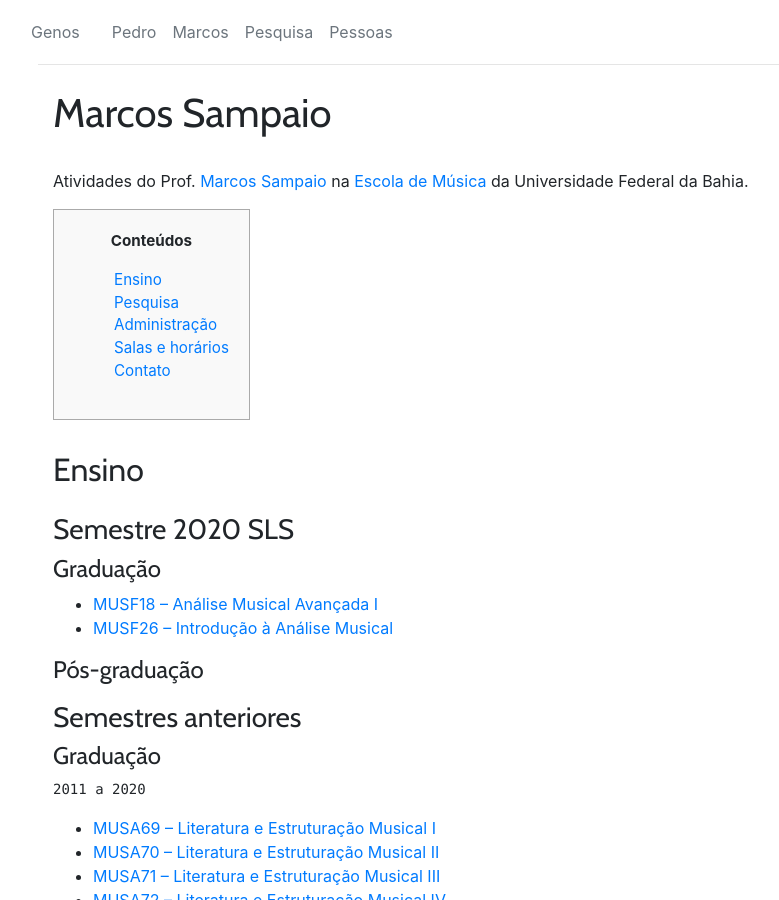
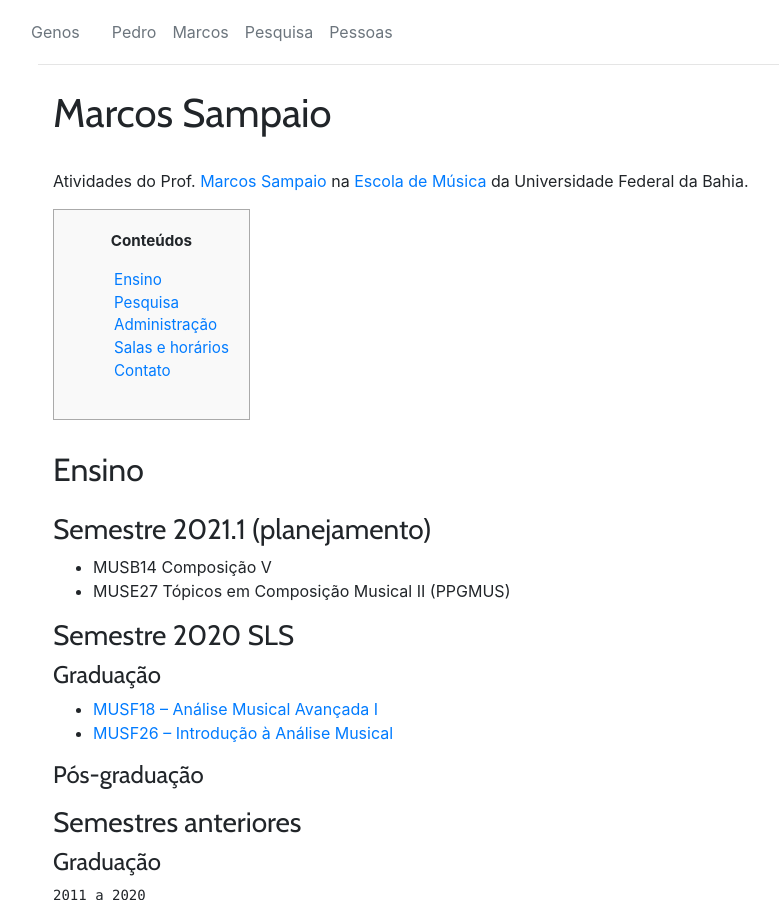
Before and after one commit to kroger/genosmus, a Jekyll site: the page built from _marcos/index.html, in a window 1280 px wide and 900 px high. Shown: the whole window, without its empty margins (47-826 px from the left). Built offline with Jekyll 4.4.1, drawn with Linux system fonts in a browser that asks for light colours; nearby versions of some CDN libraries.

Commit message:
Insere planejamento do semestre 2021.1

```diff
--- a/_marcos/index.html
+++ b/_marcos/index.html
@@ -43,6 +43,12 @@
 {% assign pages = site.marcos | where:"level","graduacao" | sort %}
 
 <h2 id="ensino">Ensino</h2>
+
+<h3>Semestre 2021.1 (planejamento)</h3>
+<ul>
+  <li>MUSB14 Composição V</li>
+  <li>MUSE27 Tópicos em Composição Musical II (PPGMUS)</li>
+</ul>
 
 <h3>Semestre {{ semestre_atual }}</h3>
 
```
